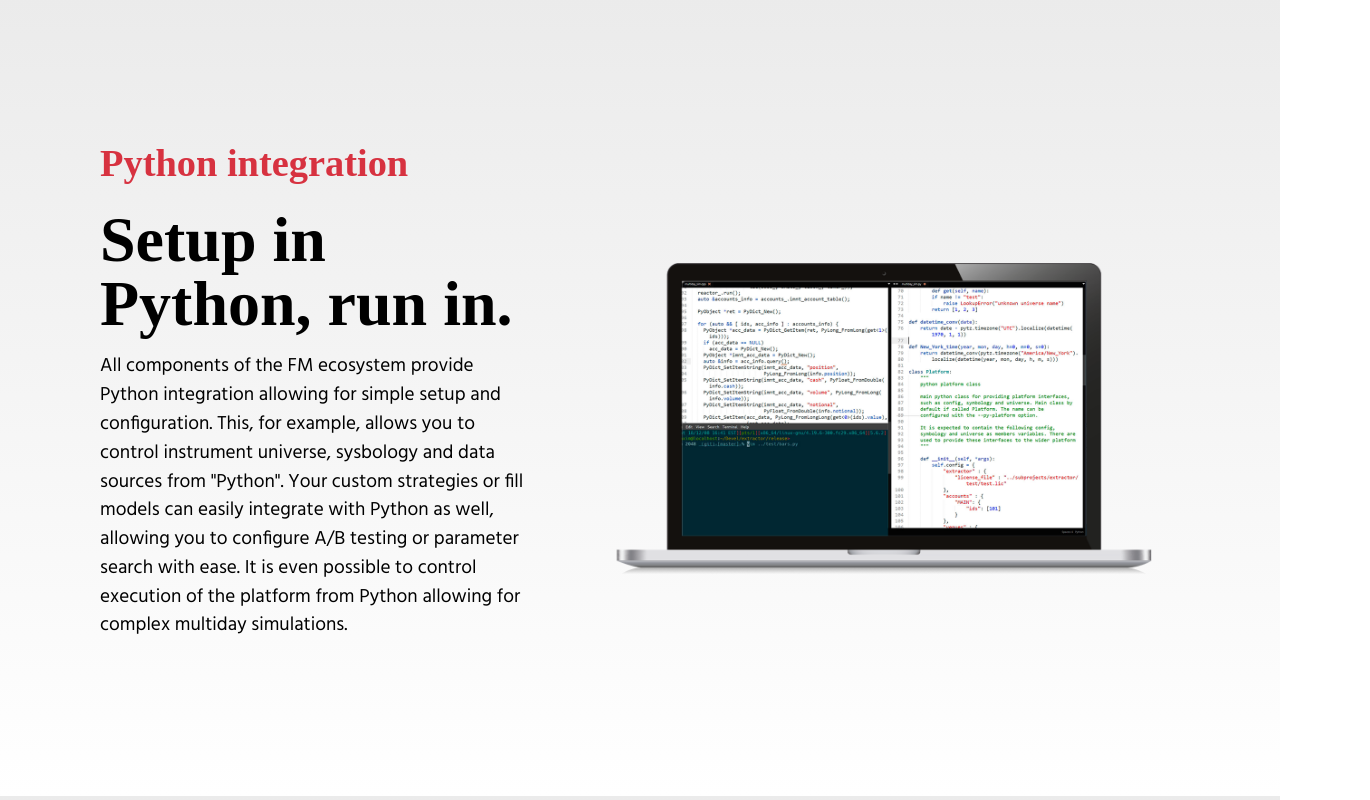
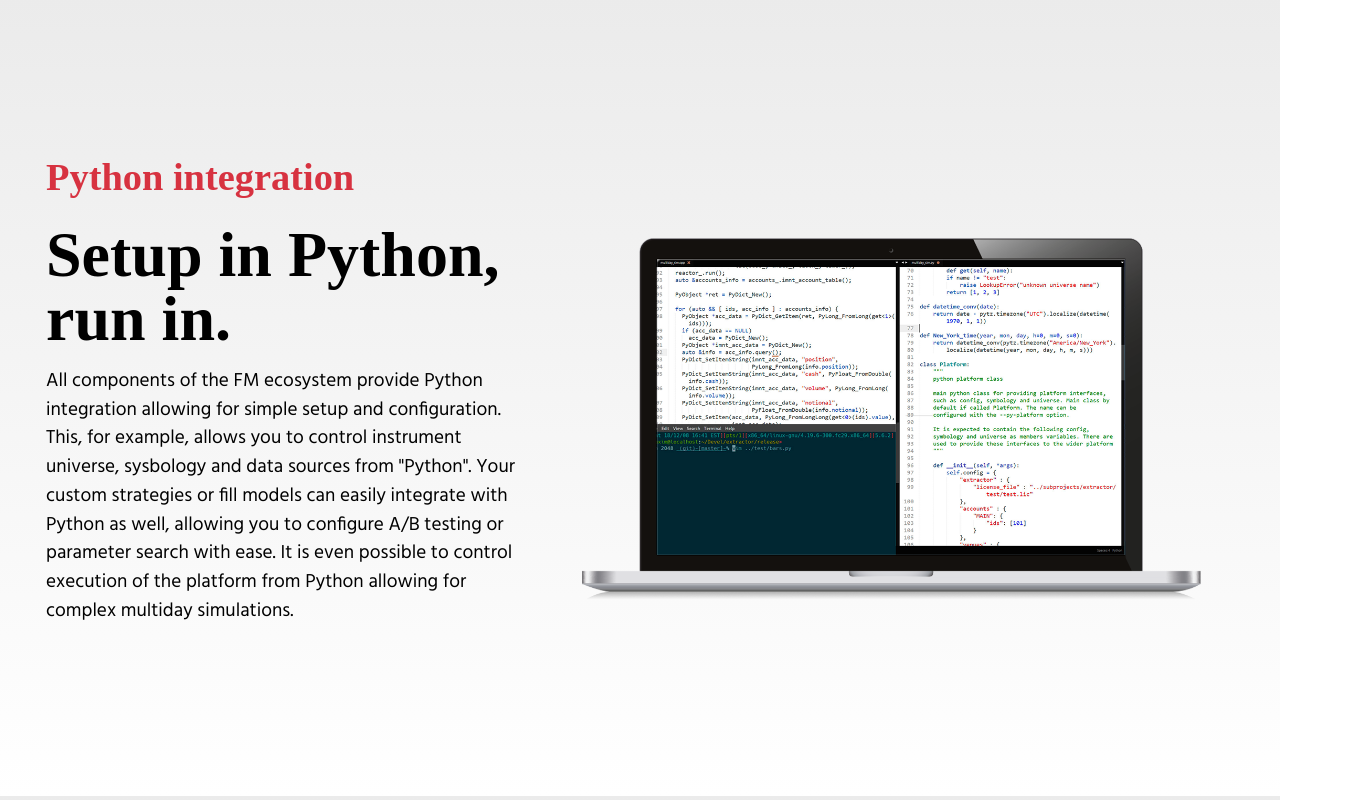
Before and after one commit to jvirriel-per/site-fm, a React (Create React App) app: page / in a window 1280 px wide. Shown: the part 1660-2460 px from the top of the page, 1370 px wide, since content can reach past the window. Built offline with nearby package versions, Linux system fonts and the light colour scheme; a web font is replaced by a local one.

Commit message:
update responsive

```diff
--- a/src/App.css
+++ b/src/App.css
@@ -149,10 +149,6 @@ body {
 .active {
   border: 1px #000000 solid;
 }
-img {
-  padding-left: 30px;
-  padding-top: 6px;
-}
 @media screen and (max-width: 890px) {
   .topnav a:not(:first-child) {
     display: none;
@@ -227,14 +223,12 @@ img {
   }
 }
 /*--------------1920------------*/
-@media screen and (min-width: 1441px) {
-  .contenedor {
-    width: 1440px;
-  }
+.contenedor {
+  max-width: 1520px;
 }
 @media screen and (min-width: 1441px) and (max-width: 1920px) {
   .second-title {
-    font-size: 2.8vw;
+    font-size: 3.11111111vw;
     line-height: 4vw;
   }
   .title {
--- a/src/components/Anything.js
+++ b/src/components/Anything.js
@@ -3,7 +3,7 @@ import { Container, Row, Col } from 'reactstrap';
 
 const Anything = () => (
   <Container fluid className="principal align-items-center justify-content-center">
-    <Row className="container align-items-center ">
+    <Row className="contenedor align-items-center ">
       <Col xs="12" md="12"  lg="7">
       <div className="__anything-img">
             <img className="__anything-img-children" src={require('../assets/im4.png')} alt="Test"/>
--- a/src/components/Covered.js
+++ b/src/components/Covered.js
@@ -3,7 +3,7 @@ import { Container, Row, Col } from 'reactstrap';
 
 const Covered = () => (
 <Container fluid className="principal align-items-center justify-content-center">
-<Row className="container align-items-center ">
+<Row className="contenedor align-items-center ">
 
 <Col xs="12" md="12"  lg="7">
   <div className="__covered-img">
--- a/src/components/Ecosystem.js
+++ b/src/components/Ecosystem.js
@@ -3,7 +3,7 @@ import { Container, Row, Col } from 'reactstrap';
 
 const Ecosystem = () => (
   <Container fluid className="principal align-items-center justify-content-center">
-  <Row className="container align-items-center ">
+  <Row className="contenedor align-items-center ">
 
     <Col xs="12" md="12"  lg="7">
       <div className="__ecosystem-img">
--- a/src/components/Introspect.js
+++ b/src/components/Introspect.js
@@ -3,7 +3,7 @@ import { Container, Row, Col } from 'reactstrap';
 
 const Introspect = () => (
 <Container fluid className="principal align-items-center justify-content-center">
-<Row className="container align-items-center ">
+<Row className="contenedor align-items-center ">
   <Col xs="12 order-1" md="12 order-md-1"  lg="5 order-lg-0">
     <div className="introspect-first-box">
               <p className="title"><strong>Monitoring</strong></p>
--- a/src/components/Modular.js
+++ b/src/components/Modular.js
@@ -3,7 +3,7 @@ import { Container, Row, Col } from 'reactstrap';
 
 const Modular = () => (
   <Container fluid className="principal align-items-center justify-content-center">
-    <Row className="container align-items-center ">
+    <Row className="contenedor align-items-center ">
       <Col xs="12" md="12"  lg="7">
       <div className="__modular-img">
           <img className="__modular-img-children" src={require('../assets/im2.png')} alt="Test"/>
--- a/src/components/Research.js
+++ b/src/components/Research.js
@@ -3,7 +3,7 @@ import { Container, Row, Col } from 'reactstrap';
 
 const Research = () => (
   <Container fluid className="principal align-items-center justify-content-center">
-  <Row className="container align-items-center ">
+  <Row className="contenedor align-items-center ">
     <Col xs="12 order-1" md="12 order-md-1"  lg="5 order-lg-0">
     <div className="research-first-box">
               <p className="title"><strong>Data analytic tools</strong></p>
--- a/src/components/Setup.js
+++ b/src/components/Setup.js
@@ -3,9 +3,9 @@ import { Container, Row, Col } from 'reactstrap';
 
 const Setup = () => (
   <Container fluid className="principal align-items-center justify-content-center">
-  <Row className="container">
-    <Col xs="12 order-1" md="12 order-md-1"  lg="5 order-lg-0">
-    <div className="setup-first-box">
+  <Row className="contenedor">
+    <Col xs="12 order-1" md="12 order-md-1"  lg="5 order-lg-0" className="d-flex align-item-center">
+    <div>
               <p className="title"><strong>Python integration</strong></p>
               <p className="second-title"><strong>Setup in
               Python, run in.</strong></p>
--- a/src/less/1920.less
+++ b/src/less/1920.less
@@ -1,15 +1,17 @@
-@media screen and (min-width: 1441px) {
 .contenedor{
-    width: 1440px;
+    max-width: 1520px;
 
   }
+
+@media screen and (min-width: 1441px) {
+
 
 }
 
 @media screen and (min-width: 1441px) and (max-width: 1920px) {
 
     .second-title{
-        font-size: (@baseTextSizeResponsive * 5.6) /2;
+        font-size: (@baseTextSizeResponsive * 5.6) /1.8;
 
         line-height: (@baseTextSizeResponsive * 8) /2;
     }
--- a/src/less/menu.less
+++ b/src/less/menu.less
@@ -25,10 +25,7 @@
     border: 1px #000000 solid;
   }
 
-  img{
-    padding-left: 30px;
-    padding-top: 6px;
-  }
+
 
 
 @media screen and (max-width: 890px) {
```
